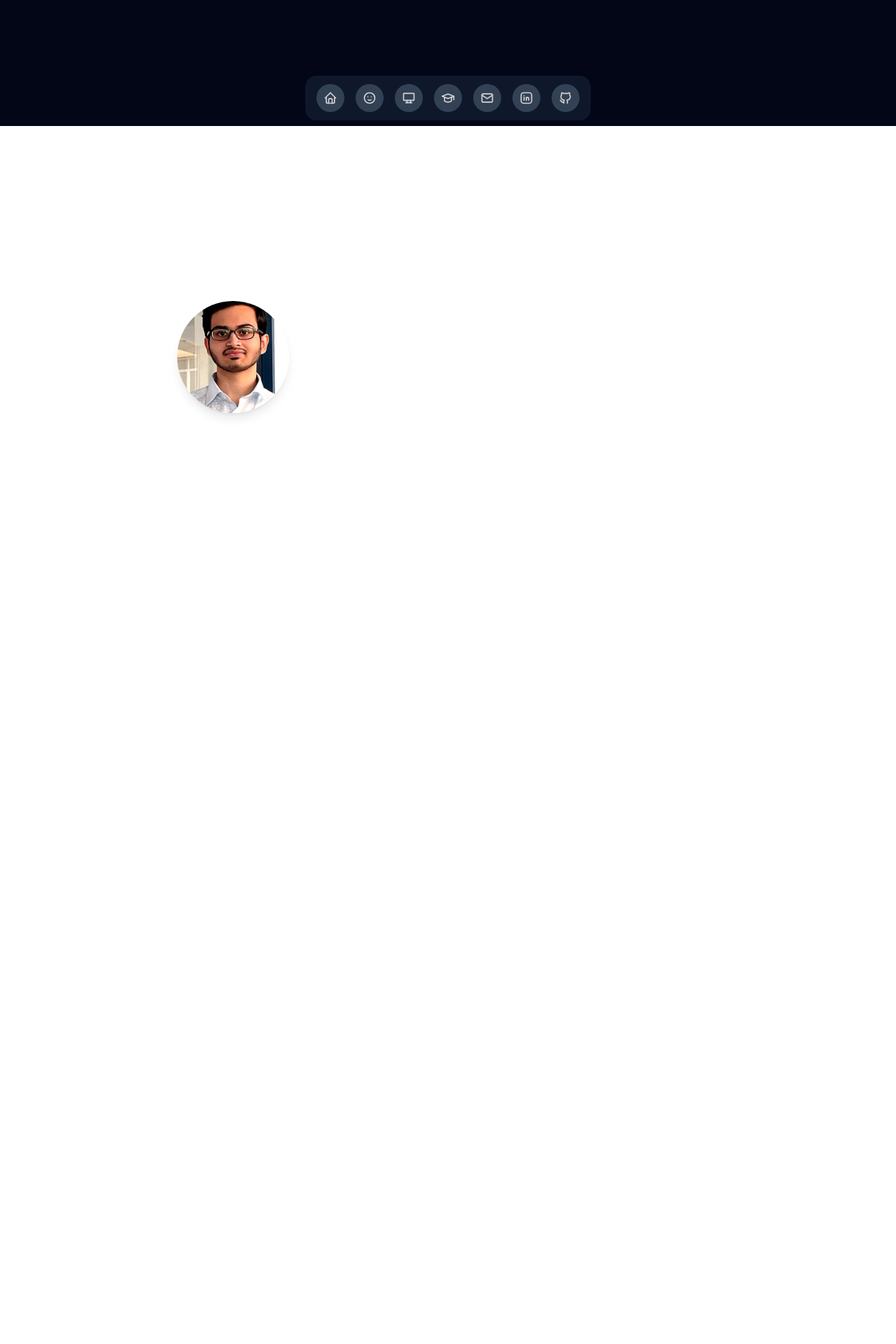
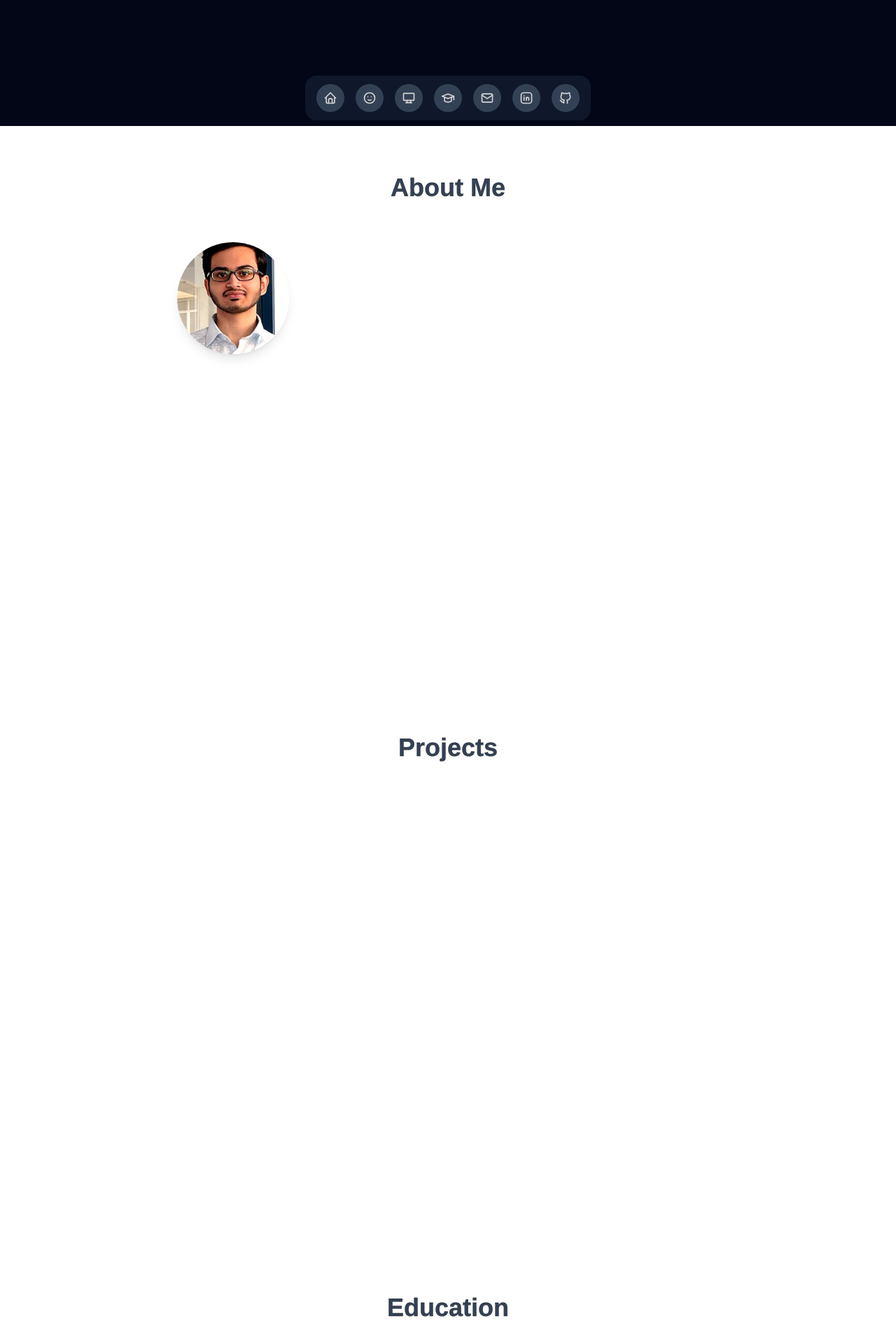
Before and after one commit to adhirajcs/nextjs-portfolio, a Next.js app: page / in a window 1280 px wide. Shown: the part 620-2540 px from the top of the page at 70% size. Built offline with nearby package versions, Linux system fonts and the light colour scheme.

Commit message:
Animated Section headings

```diff
--- a/src/components/About.jsx
+++ b/src/components/About.jsx
@@ -1,6 +1,7 @@
 "use client";
 
 import { TextGenerateEffect } from "./ui/text-generate-effect";
+import { TextHoverEffect } from "./ui/text-hover-effect";
 
 const About = () => {
   const introText = `I'm Adhiraj Saha, a postgraduate in MCA and also hold a BCA degree. I'm a passionate web developer with a keen interest in blockchain technology. With a strong foundation in ReactJS, Python, and Django, I'm focused on creating projects that make a difference.
@@ -9,9 +10,13 @@ const About = () => {
   return (
     <div
       id="about"
-      className="relative z-10 text-white h-screen px-8 lg:px-56 py-10 lg:pt-36"
+      className="relative z-10 text-white h-screen px-8 lg:px-56 py-10 lg:pt-10"
     >
-      <h1 className="text-4xl font-bold text-center mb-10">About Me</h1>
+      {/* Heading */}
+      {/* <h1 className="text-4xl font-bold text-center mb-10">About Me</h1> */}
+      <div className="flex justify-center items-center">
+        <TextHoverEffect text="About Me" width="300" />
+      </div>
 
       <div className="flex flex-col lg:flex-row items-start lg:items-center justify-around space-y-8 lg:space-y-0">
         {/* Left Side - Profile Image */}
--- a/src/components/Contact.jsx
+++ b/src/components/Contact.jsx
@@ -2,6 +2,7 @@
 
 import { useState } from "react";
 import LetterPullup from "./magicui/letter-pullup";
+import { TextHoverEffect } from "./ui/text-hover-effect";
 
 const Contact = () => {
   const [isHovered, setIsHovered] = useState(false);
@@ -9,12 +10,14 @@ const Contact = () => {
   return (
     <div
       id="contact"
-      className="relative z-10 text-white h-screen px-8 lg:px-56 py-10 lg:pt-12"
+      className="relative z-10 text-white h-screen px-8 lg:px-56 py-10 lg:pt-10"
       onMouseEnter={() => setIsHovered(true)} // Trigger animation on hover
       onMouseLeave={() => setIsHovered(false)} // Reset when not hovering
     >
       {/* Heading */}
-      <h1 className="text-center text-4xl font-bold mb-10">Contact Me</h1>
+      <div className="flex justify-center items-center">
+        <TextHoverEffect text="Contact Me" width="300" />
+      </div>
 
       {/* Main content with flex-row layout */}
       <div className="flex flex-col md:flex-row justify-around items-start md:items-center">
@@ -67,7 +70,7 @@ const Contact = () => {
         <div className="hidden lg:block lg:w-[1px] lg:bg-slate-600 lg:h-80 mx-8"></div>
 
         {/* Animation on the Right */}
-        <div className="w-full pt-24 lg:pt-0 md:pl-4 lg:w-1/2 flex justify-center">
+        <div className="w-auto pt-24 lg:pt-0 md:pl-4 lg:w-1/2 flex justify-center">
           <LetterPullup
             words={`Thank You for visiting ;)`}
             delay={0.05}
--- a/src/components/Education.jsx
+++ b/src/components/Education.jsx
@@ -1,9 +1,17 @@
 "use client";
+
+import { TextHoverEffect } from "./ui/text-hover-effect";
 
 const Education = () => {
   return (
-    <div id="education" className="relative z-10 text-white h-screen px-8 lg:px-56 py-10 lg:pt-36">
-      <div>Education</div>
+    <div
+      id="education"
+      className="relative z-10 text-white h-screen px-8 lg:px-56 py-10 lg:pt-10"
+    >
+      {/* Heading */}
+      <div className="flex justify-center items-center">
+        <TextHoverEffect text="Education" width="300" />
+      </div>
     </div>
   );
 };
--- a/src/components/NavBar.jsx
+++ b/src/components/NavBar.jsx
@@ -78,7 +78,7 @@ const NavBar = () => {
     },
   ];
   return (
-    <div className="fixed bottom-0 sm:left-0 left-80 right-0 flex items-center justify-center h-[5rem] z-50">
+    <div className="fixed bottom-0 sm:left-0 left-0 right-0 flex items-center justify-center h-[5rem] z-50">
       <FloatingDock items={links} />
     </div>
   );
--- a/src/components/Projects.jsx
+++ b/src/components/Projects.jsx
@@ -1,11 +1,19 @@
 "use client";
+
+import { TextHoverEffect } from "./ui/text-hover-effect";
 
 const Projects = () => {
   return (
-    <div id="projects" className="relative z-10 text-white h-screen px-8 lg:px-56 py-10 lg:pt-36">
-      <div>Projects</div>
+    <div
+      id="projects"
+      className="relative z-10 text-white h-screen px-8 lg:px-56 py-10 lg:pt-10"
+    >
+      {/* Heading */}
+      <div className="flex justify-center items-center">
+        <TextHoverEffect text="Projects" width="300" />
+      </div>
     </div>
-  )
-}
+  );
+};
 
-export default Projects
+export default Projects;
--- a/src/components/ui/text-hover-effect.jsx
+++ b/src/components/ui/text-hover-effect.jsx
@@ -4,7 +4,9 @@ import { motion } from "framer-motion";
 
 export const TextHoverEffect = ({
   text,
-  duration
+  duration,
+  width, // You can control the width
+  height, // You can control the height
 }) => {
   const svgRef = useRef(null);
   const [cursor, setCursor] = useState({ x: 0, y: 0 });
@@ -24,23 +26,25 @@ export const TextHoverEffect = ({
   }, [cursor]);
 
   return (
-    (<svg
+    <svg
       ref={svgRef}
-      width="100%"
-      height="100%"
-      viewBox="0 0 300 100"
+      width={width} // Set your desired width
+      height={height} // Set your desired height
+      viewBox="0 0 300 100" // Adjust based on the content
       xmlns="http://www.w3.org/2000/svg"
       onMouseEnter={() => setHovered(true)}
       onMouseLeave={() => setHovered(false)}
       onMouseMove={(e) => setCursor({ x: e.clientX, y: e.clientY })}
-      className="select-none">
+      className="select-none"
+    >
       <defs>
         <linearGradient
           id="textGradient"
           gradientUnits="userSpaceOnUse"
           cx="50%"
           cy="50%"
-          r="25%">
+          r="25%"
+        >
           {hovered && (
             <>
               <stop offset="0%" stopColor={"var(--yellow-500)"} />
@@ -63,12 +67,19 @@ export const TextHoverEffect = ({
           //     stiffness: 300,
           //     damping: 50,
           //   }}
-          transition={{ duration: duration ?? 0, ease: "easeOut" }}>
+          transition={{ duration: duration ?? 0, ease: "easeOut" }}
+        >
           <stop offset="0%" stopColor="white" />
           <stop offset="100%" stopColor="black" />
         </motion.radialGradient>
         <mask id="textMask">
-          <rect x="0" y="0" width="100%" height="100%" fill="url(#revealMask)" />
+          <rect
+            x="0"
+            y="0"
+            width="100%"
+            height="100%"
+            fill="url(#revealMask)"
+          />
         </mask>
       </defs>
       <text
@@ -77,8 +88,9 @@ export const TextHoverEffect = ({
         textAnchor="middle"
         dominantBaseline="middle"
         strokeWidth="0.3"
-        className="font-[helvetica] font-bold stroke-neutral-200 dark:stroke-neutral-800 fill-transparent text-7xl  "
-        style={{ opacity: hovered ? 0.7 : 0 }}>
+        className="font-[helvetica] font-bold stroke-neutral-200 dark:stroke-neutral-900 fill-transparent text-4xl"
+        style={{ opacity: hovered ? 0.7 : 0 }}
+      >
         {text}
       </text>
       <motion.text
@@ -87,7 +99,7 @@ export const TextHoverEffect = ({
         textAnchor="middle"
         dominantBaseline="middle"
         strokeWidth="0.3"
-        className="font-[helvetica] font-bold fill-transparent text-7xl   stroke-neutral-200 dark:stroke-neutral-800"
+        className="font-[helvetica] font-bold fill-slate-700 text-4xl stroke-neutral-200 dark:stroke-neutral-900"
         initial={{ strokeDashoffset: 1000, strokeDasharray: 1000 }}
         animate={{
           strokeDashoffset: 0,
@@ -96,7 +108,8 @@ export const TextHoverEffect = ({
         transition={{
           duration: 4,
           ease: "easeInOut",
-        }}>
+        }}
+      >
         {text}
       </motion.text>
       <text
@@ -107,9 +120,10 @@ export const TextHoverEffect = ({
         stroke="url(#textGradient)"
         strokeWidth="0.3"
         mask="url(#textMask)"
-        className="font-[helvetica] font-bold fill-transparent text-7xl  ">
+        className="font-[helvetica] font-bold fill-transparent text-4xl"
+      >
         {text}
       </text>
-    </svg>)
+    </svg>
   );
 };
```
